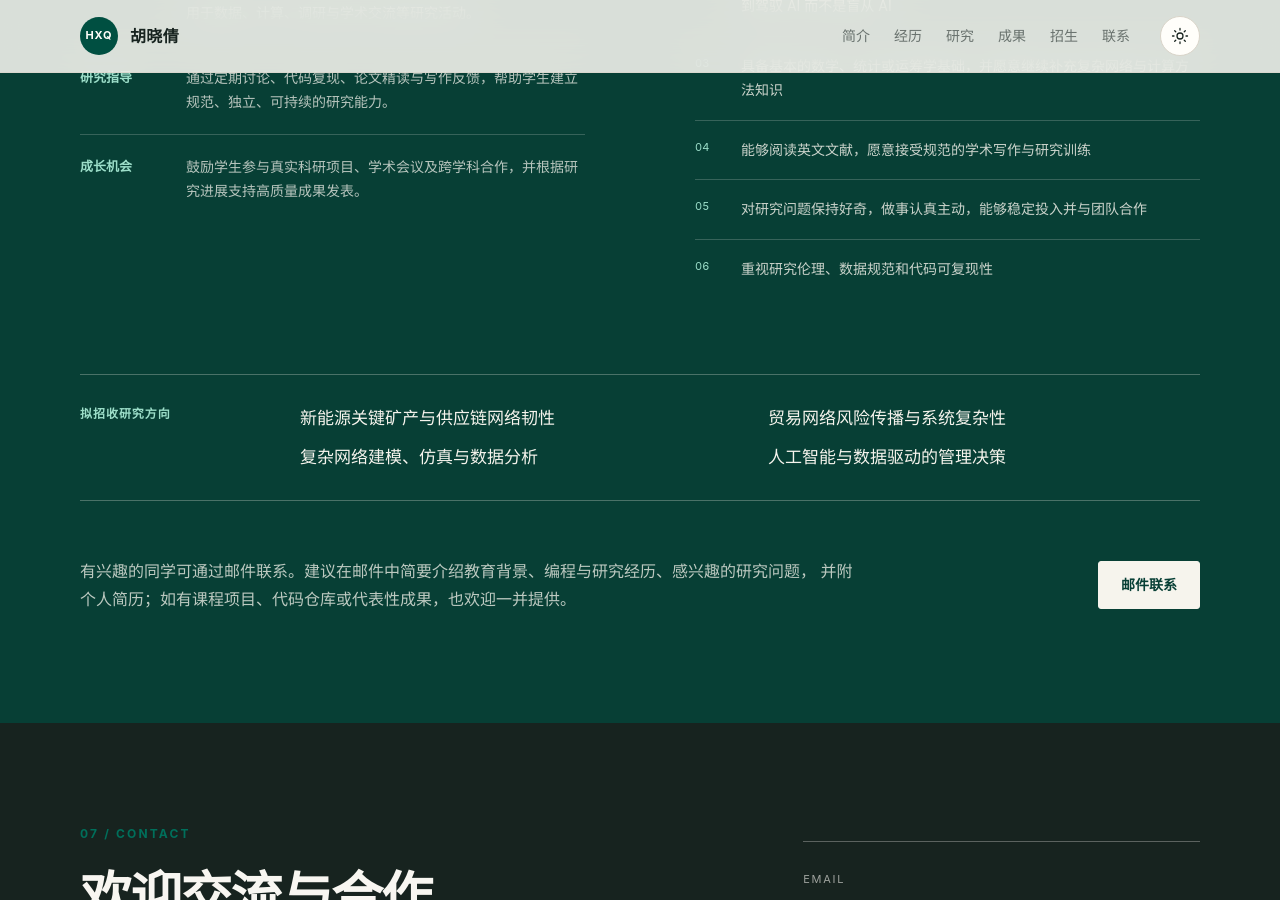
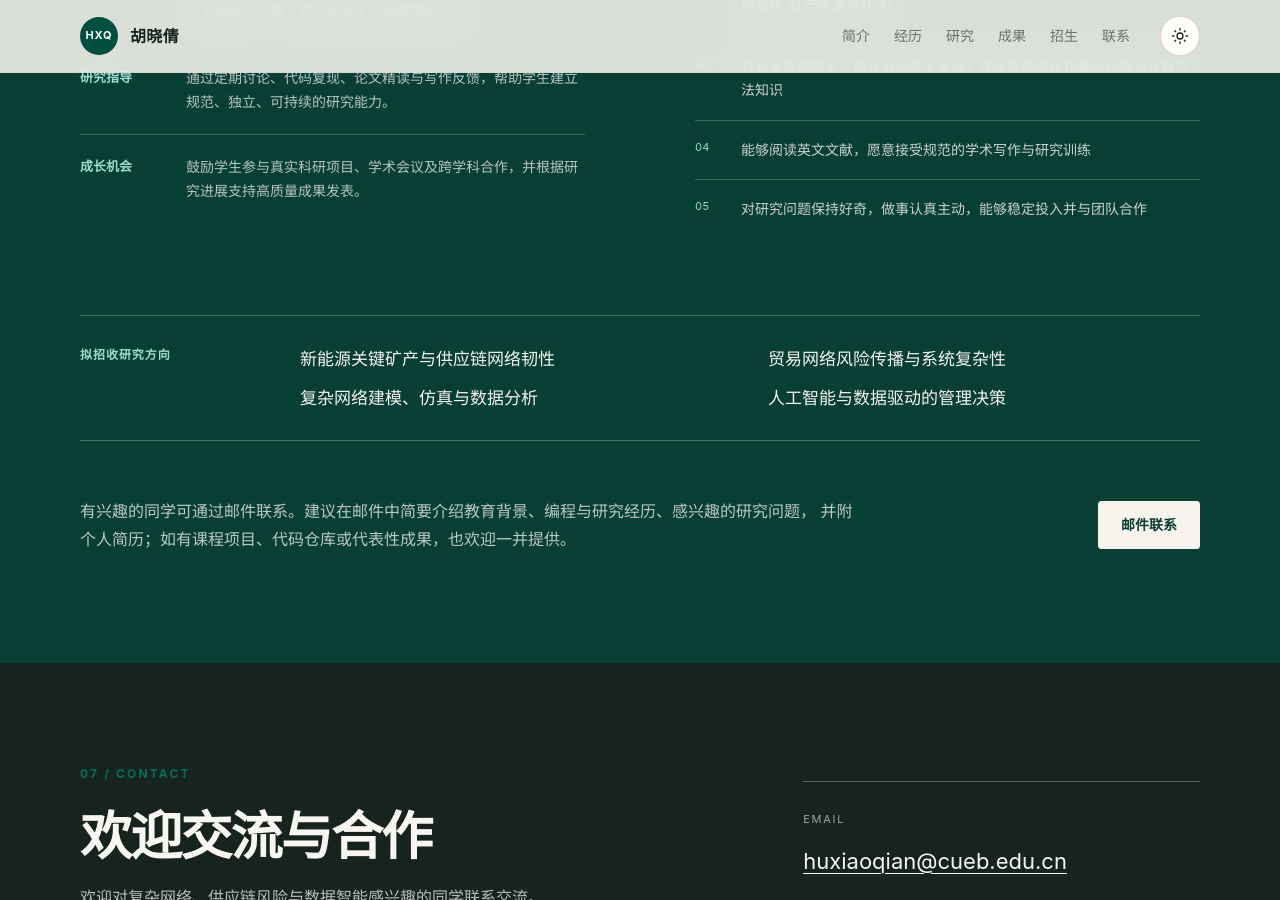
Before and after one commit to huxiaoqian/huxiaoqian.github.io, a Jekyll site: the page built from index.html, in a window 1280 px wide and 900 px high, scrolled down 7128 px. Built offline with Jekyll 4.4.1, drawn with Linux system fonts in a browser that asks for light colours.

Commit message:
content: trim recruitment expectations

```diff
--- a/_data/profile.yml
+++ b/_data/profile.yml
@@ -194,7 +194,6 @@ recruitment:
     - 具备基本的数学、统计或运筹学基础，并愿意继续补充复杂网络与计算方法知识
     - 能够阅读英文文献，愿意接受规范的学术写作与研究训练
     - 对研究问题保持好奇，做事认真主动，能够稳定投入并与团队合作
-    - 重视研究伦理、数据规范和代码可复现性
   application: >-
     有兴趣的同学可通过邮件联系。建议在邮件中简要介绍教育背景、编程与研究经历、感兴趣的研究问题，
     并附个人简历；如有课程项目、代码仓库或代表性成果，也欢迎一并提供。
```
